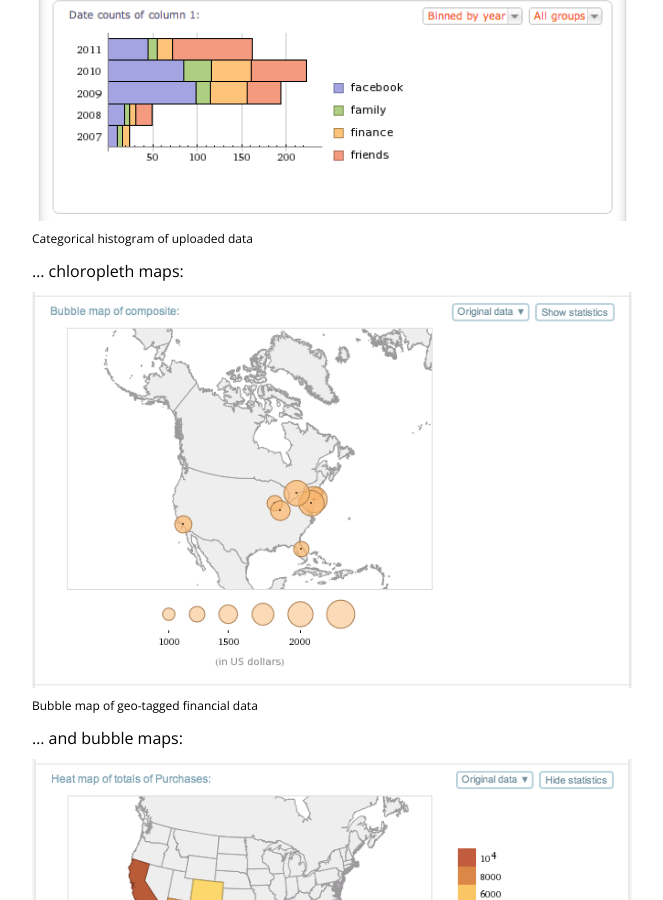
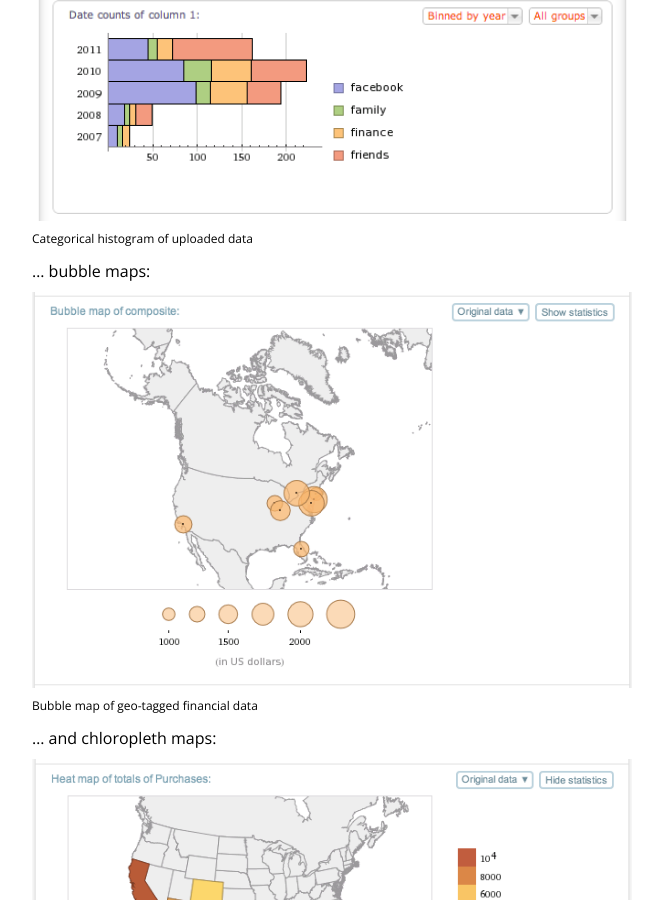
Before and after one commit to paul-jean/paul-jean.github.io, a Jekyll site: the page built from projects/index.md, in a window 1280 px wide and 900 px high, scrolled down 3160 px. Shown: the whole window, without its empty margins (160-823 px from the left). Built offline with Jekyll 4.4.1, drawn with Linux system fonts in a browser that asks for light colours; Markdown is read by kramdown in place of the engine named in the settings.

```diff
--- a/projects/index.md
+++ b/projects/index.md
@@ -98,11 +98,11 @@ punchcard and diurnal plots for timeseries data:
 
 {% include figure.html url="../images/wa-pro-histogram.png" description="Categorical histogram of uploaded data" width="600px" %}
 
-... chloropleth maps:
+... bubble maps:
 
 {% include figure.html url="../images/wa-pro-bubble-map.png" description="Bubble map of geo-tagged financial data" width="600px" %}
 
-... and bubble maps:
+... and chloropleth maps:
 {% include figure.html url="../images/wa-pro-chloropleth.png" description="Chloropleth map of geo-tagged financial data" width="600px" %}
 
 ### Genomics in Wolfram|Alpha
```
